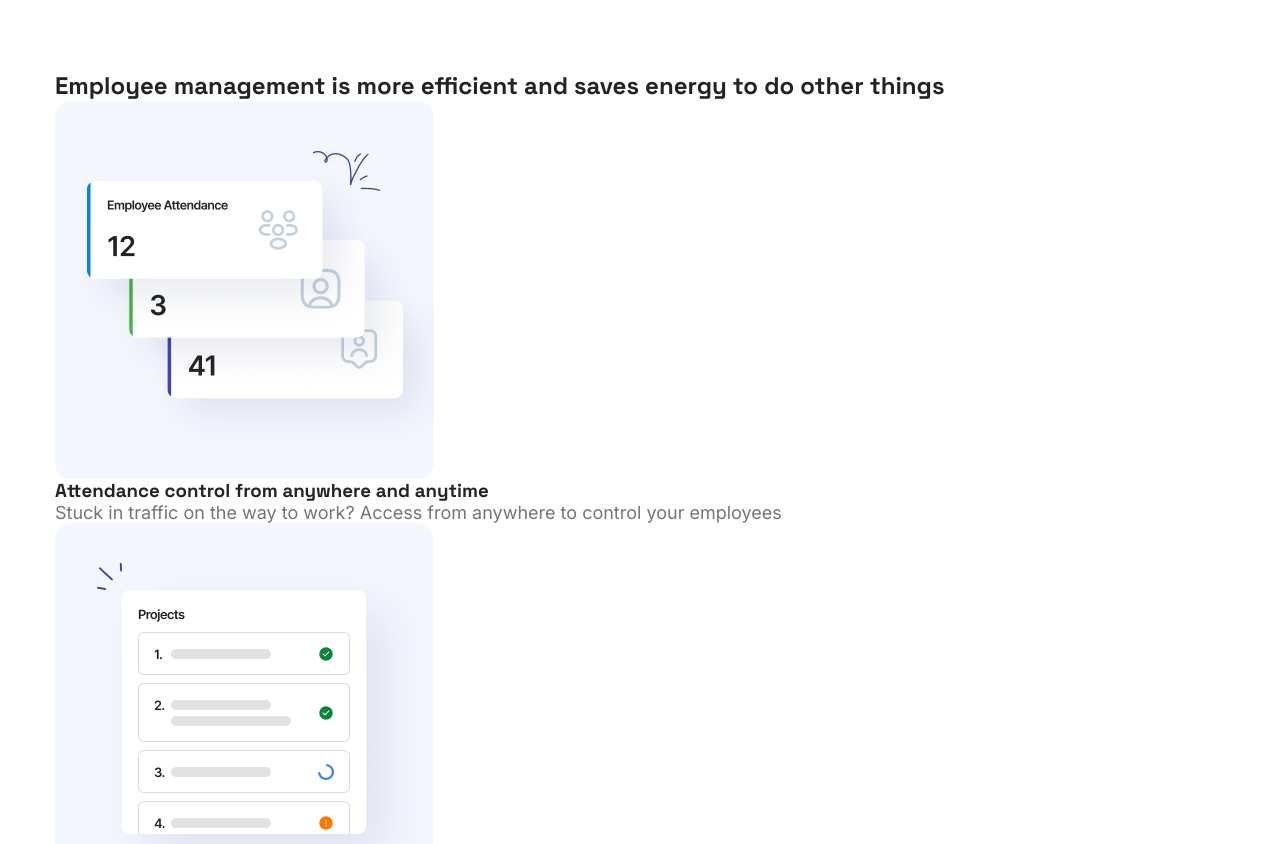
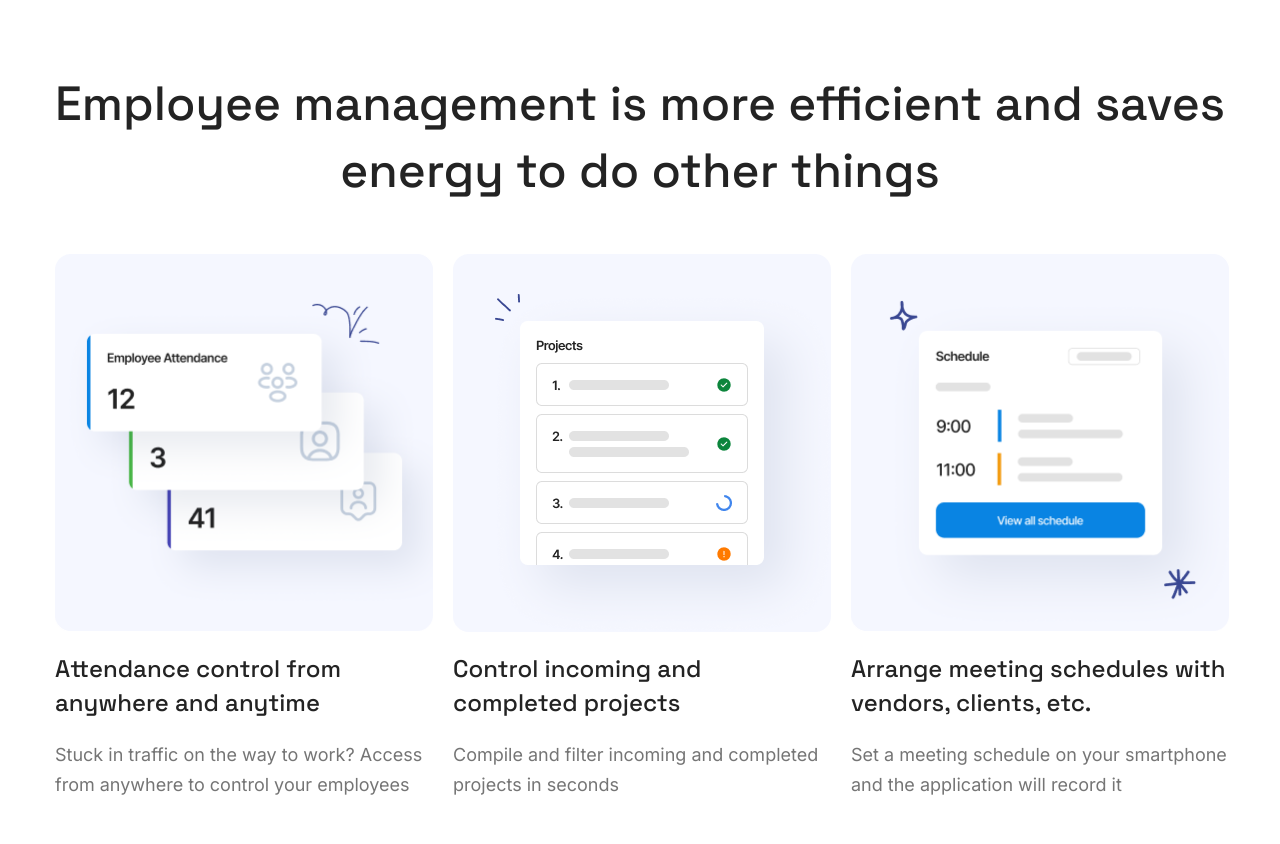
Before and after one commit to stay-close/Managie, a plain HTML site: page index.html in a window 1280 px wide. Shown: the part 1010-1854 px from the top of the page. Drawn offline with Linux system fonts and the light colour scheme.

Commit message:
employee management area css done

```diff
--- a/css/styles.css
+++ b/css/styles.css
@@ -140,3 +140,38 @@ a {
 }
 
 /* ====Hero Area ==== */
+
+/* ====employee management area ==== */
+
+.employee_manage_heading h2 {
+  font-size: 48px;
+  font-weight: 500;
+  line-height: 140%;
+  text-align: center;
+  margin-bottom: 50px;
+}
+.manage_list ul {
+  display: flex;
+  justify-content: space-between;
+  gap: 20px;
+}
+.manage_list ul li {
+  border-radius: 10px;
+}
+.manage_img picture {
+  min-height: 378px;
+  min-width: 378px;
+}
+.list_details{
+  padding: 20px 0;
+}
+.list_details h3{
+  font-size: 24px;font-weight: 500;line-height: 140%;
+  letter-spacing: -5%;
+}
+.list_details p{
+  line-height: 170%;
+  padding: 20px 0;
+
+}
+/* ====employee management area ==== */
```
